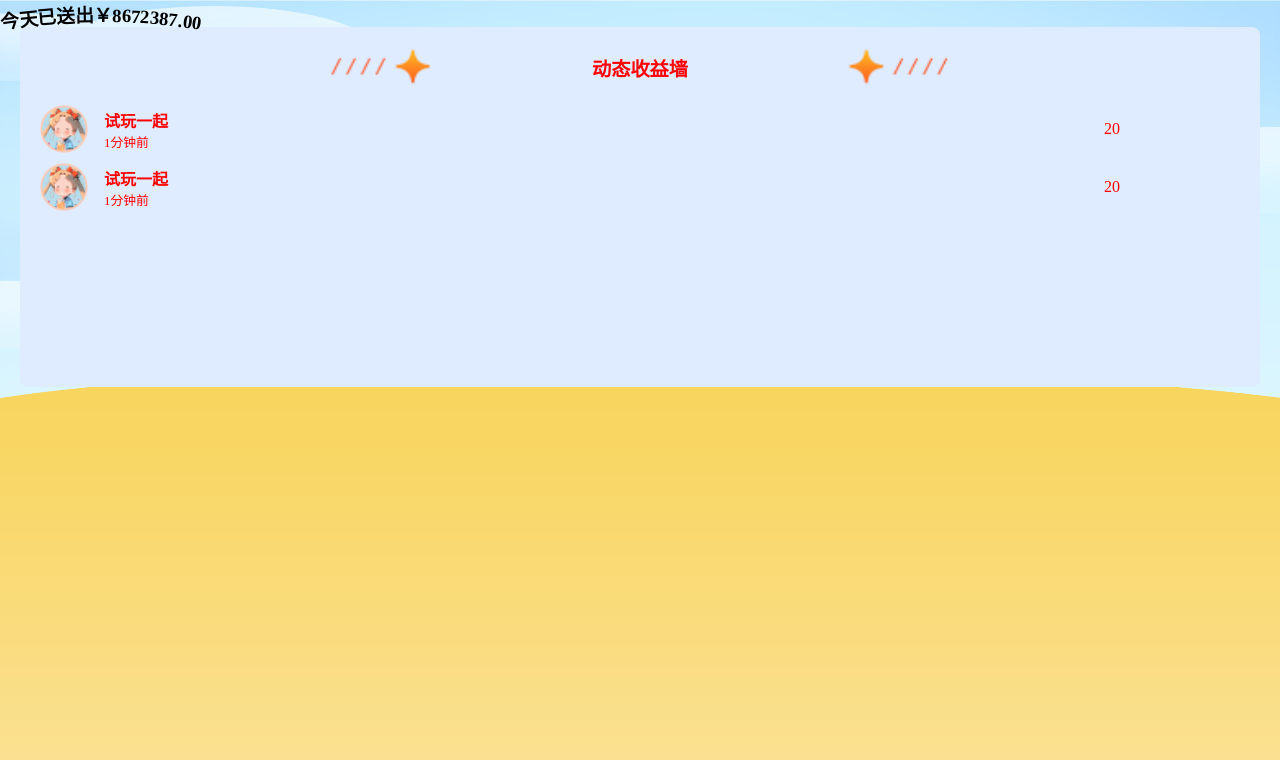
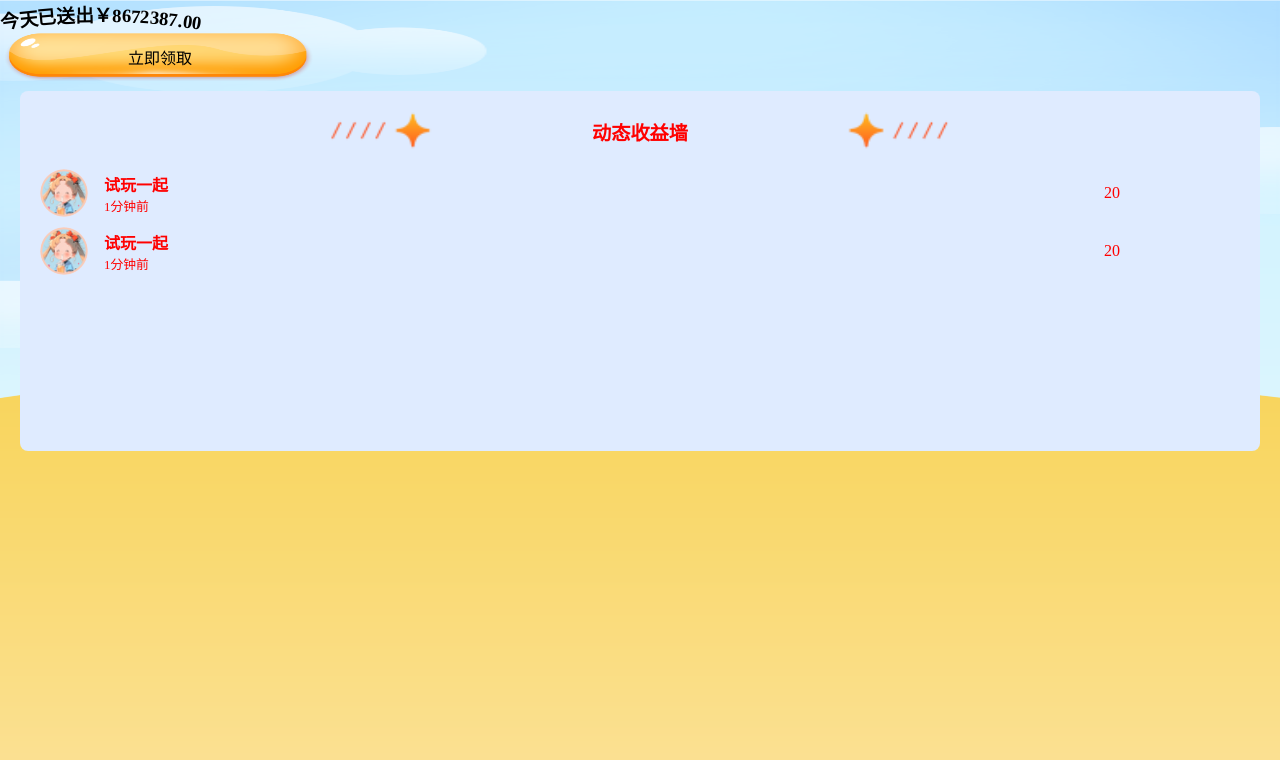
Before and after one commit to xxxsjan/2024815, a plain HTML site: page index.html in a window 1280 px wide. Drawn offline with Linux system fonts and the light colour scheme.

Commit message:
feat(index.html): 修改按钮样式并添加文字

```diff
--- a/index.html
+++ b/index.html
@@ -101,9 +101,14 @@
       .align-center {
         align-items: center;
       }
-      .btn{
-        background-image: url("/img/btn.png");
+      .btn {
+        width: 20rem;
+        --h: 4rem;
+        height: var(--h);
+        background-image: url("./img/btn.png");
         background-size: 100% 100%;
+        text-align: center;
+        line-height: var(--h);
       }
     </style>
   </head>
@@ -115,9 +120,7 @@
         <h3 id="example4">今天已送出￥8672387.00</h3>
       </div>
       <!-- <div id="hb-wrap"></div> -->
-      <div class="btn">
-
-      </div>
+      <div class="btn">立即领取</div>
       <div id="card">
         <div class="card-header relative flex justify-center align-center">
           <img src="/img/start.png" alt="" style="width: 50vw" class="m-auto" />
```
